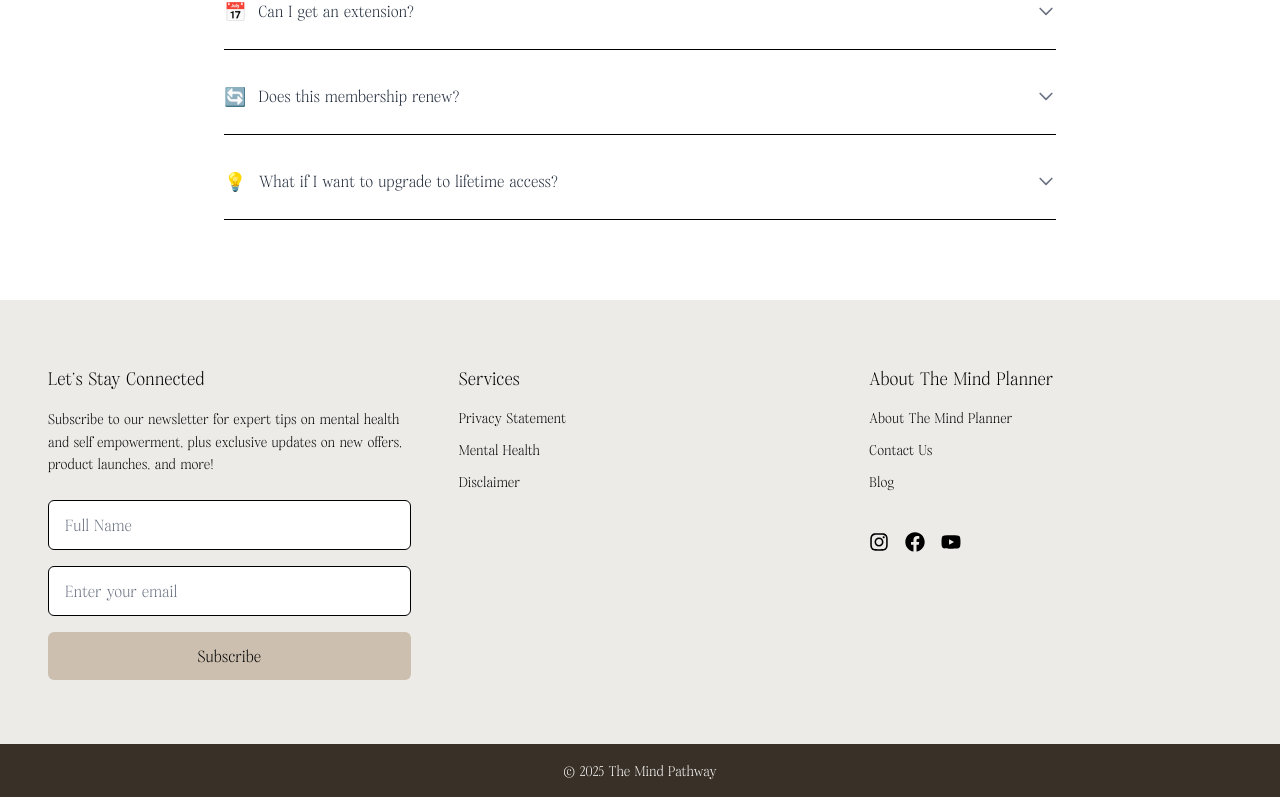
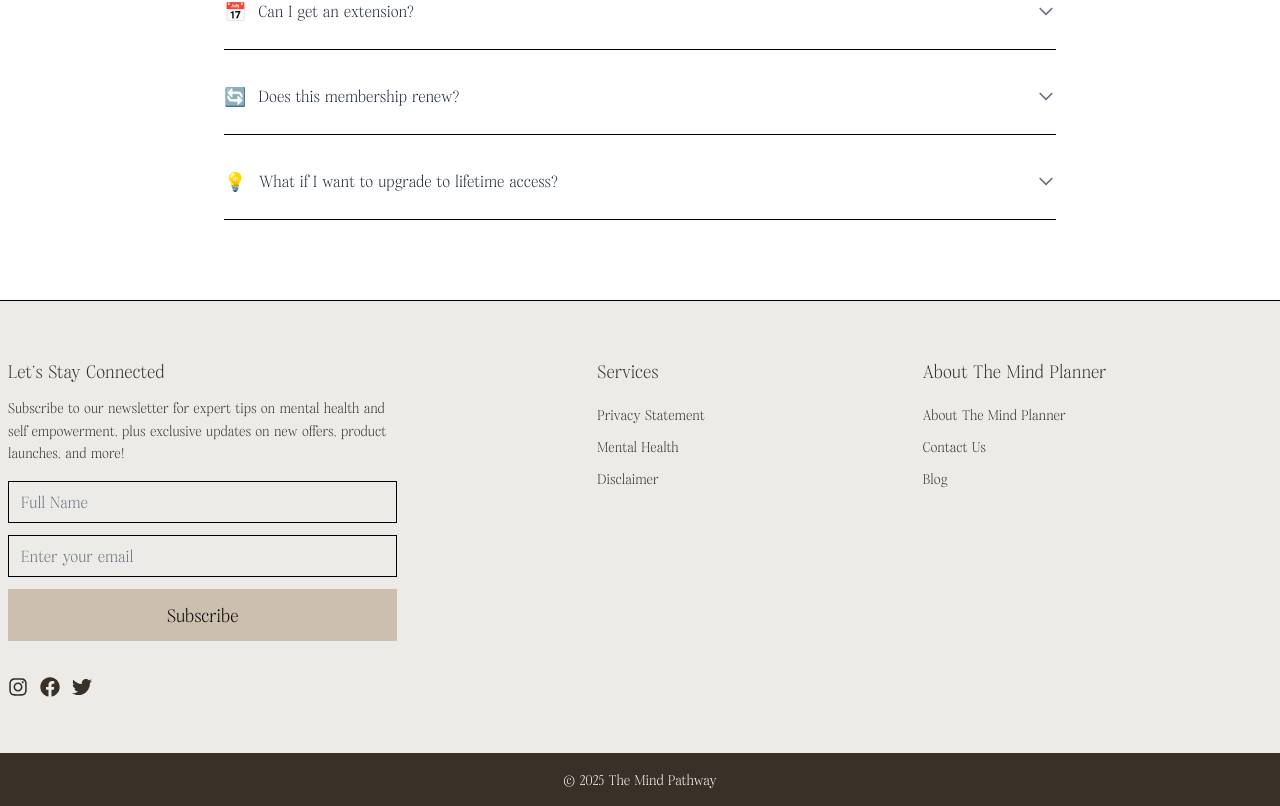
Before and after one commit to Monis9451/Course_Platform, a React (Vite) app in the folder Course-platform(frontend)/: page / in a window 1280 px wide. Shown: the part 4427-5233 px from the top of the page. Built offline with nearby package versions, Linux system fonts and the light colour scheme; no server answers; a web font is replaced by a local one.

Commit message:
Update the footer

```diff
--- a/Course-platform(frontend)/src/pages/Footer.jsx
+++ b/Course-platform(frontend)/src/pages/Footer.jsx
@@ -1,5 +1,5 @@
 import React, { useState } from 'react'
-import { FaInstagram, FaYoutube, FaFacebook } from 'react-icons/fa'
+import { FaInstagram, FaTwitter, FaFacebook } from 'react-icons/fa'
 
 const Footer = () => {
   const [email, setEmail] = useState('')
@@ -14,23 +14,24 @@ const Footer = () => {
 
   return (
     <div>      {/* Footer */}
-      <footer className="w-full bg-[#ECEBE8] text-black">
-        <div className="container px-8 md:px-12 max-w-7xl mx-auto py-16">
+      <footer className="w-full bg-cream text-black">
+        <hr />
+        <div className="container px-1 md:px-2 max-w-7xl mx-auto py-14">
           <div className="grid grid-cols-1 md:grid-cols-3 gap-12 items-start">
 
             {/* Left Column - Newsletter */}
             <div className="flex flex-col space-y-4">
-              <h3 className="text-lg font-medium text-black mb-4">Let's Stay Connected</h3>
-              <p className="text-sm text-black leading-relaxed mb-6">
+              <h3 className="text-lg font-bold text-[#393128] mb-3">Let's Stay Connected</h3>
+              <p className="text-sm text-[#393128] leading-relaxed mb-4">
                 Subscribe to our newsletter for expert tips on mental health and self empowerment, plus exclusive updates on new offers, product launches, and more!
               </p>
 
               {/* Newsletter Signup */}
-              <form onSubmit={handleNewsletterSignup} className="space-y-4">
+              <form onSubmit={handleNewsletterSignup} className="space-y-3">
                 <input
                   type="text"
                   placeholder="Full Name"
-                  className="w-full px-4 py-3 border border-black rounded-md bg-white text-black placeholder-gray-500 focus:outline-none focus:ring-2 focus:ring-[#B45B29]"
+                  className="w-full px-3 py-2 border border-black bg-cream text-[#393128] placeholder-gray-500 focus:outline-none focus:ring-2 focus:ring-[#B45B29]"
                 />
                 <input
                   type="email"
@@ -38,46 +39,46 @@ const Footer = () => {
                   value={email}
                   onChange={(e) => setEmail(e.target.value)}
                   required
-                  className="w-full px-4 py-3 border border-black rounded-md bg-white text-black placeholder-gray-500 focus:outline-none focus:ring-2 focus:ring-[#B45B29]"
+                  className="w-full px-3 py-2 border border-black bg-cream text-[#393128] placeholder-gray-500 focus:outline-none focus:ring-2 focus:ring-[#B45B29]"
                 />
                 <button
                   type="submit"
-                  className="w-full bg-[#CCBFAF] text-black px-6 py-3 rounded-md font-medium hover:bg-[#E0D8CE] transition-colors"
+                  className="w-full bg-[#CCBFAF] text-black px-6 py-3 font-medium text-lg hover:bg-[#E0D8CE] transition-colors"
                 >
                   Subscribe
                 </button>
               </form>
+
+              {/* Social Media Icons */}
+              <div className="flex space-x-3 mt-5">
+                <a href="#" className="text-[#393128] hover:text-gray-700 transition-colors">
+                  <FaInstagram className="w-5 h-5" />
+                </a>
+                <a href="#" className="text-[#393128] hover:text-gray-700 transition-colors">
+                  <FaFacebook className="w-5 h-5" />
+                </a>
+                <a href="#" className="text-[#393128] hover:text-gray-700 transition-colors">
+                  <FaTwitter className="w-5 h-5" />
+                </a>
+              </div>
             </div>
 
             {/* Center Column - Services */}
-            <div className="flex flex-col space-y-4">
-              <h3 className="text-lg font-medium text-black mb-4">Services</h3>
+            <div className="flex flex-col space-y-4 ml-38">
+              <h3 className="text-lg font-bold text-[#393128] mb-5">Services</h3>
               <ul className="space-y-3 text-sm">
-                <li><a href="/privacy-statement" className="text-black hover:underline">Privacy Statement</a></li>
-                <li><a href="/mental-health" className="text-black hover:underline">Mental Health</a></li>
-                <li><a href="/disclaimer" className="text-black hover:underline">Disclaimer</a></li>
+                <li><a href="/privacy-statement" className="text-[#393128] hover:underline">Privacy Statement</a></li>
+                <li><a href="/mental-health" className="text-[#393128] hover:underline">Mental Health</a></li>
+                <li><a href="/disclaimer" className="text-[#393128] hover:underline">Disclaimer</a></li>
               </ul>
             </div>            {/* Right Column - About */}
-            <div className="flex flex-col space-y-4">
-              <h3 className="text-lg font-medium text-black mb-4">About The Mind Planner</h3>
+            <div className="flex flex-col space-y-4 ml-10">
+              <h3 className="text-lg font-bold text-[#393128] mb-5">About The Mind Planner</h3>
               <ul className="space-y-3 text-sm">
-                <li><a href="/about" className="text-black hover:underline">About The Mind Planner</a></li>
-                <li><a href="/support" className="text-black hover:underline">Contact Us</a></li>
-                <li><a href="/blogs" className="text-black hover:underline">Blog</a></li>
+                <li><a href="/about" className="text-[#393128] hover:underline">About The Mind Planner</a></li>
+                <li><a href="/support" className="text-[#393128] hover:underline">Contact Us</a></li>
+                <li><a href="/blogs" className="text-[#393128] hover:underline">Blog</a></li>
               </ul>
-
-              {/* Social Media Icons */}
-              <div className="flex space-x-4 mt-6">
-                <a href="#" className="text-black hover:text-gray-700 transition-colors">
-                  <FaInstagram className="w-5 h-5" />
-                </a>
-                <a href="#" className="text-black hover:text-gray-700 transition-colors">
-                  <FaFacebook className="w-5 h-5" />
-                </a>
-                <a href="#" className="text-black hover:text-gray-700 transition-colors">
-                  <FaYoutube className="w-5 h-5" />
-                </a>
-              </div>
             </div></div>
 
         </div>        {/* Bottom Section with Copyright */}
```
